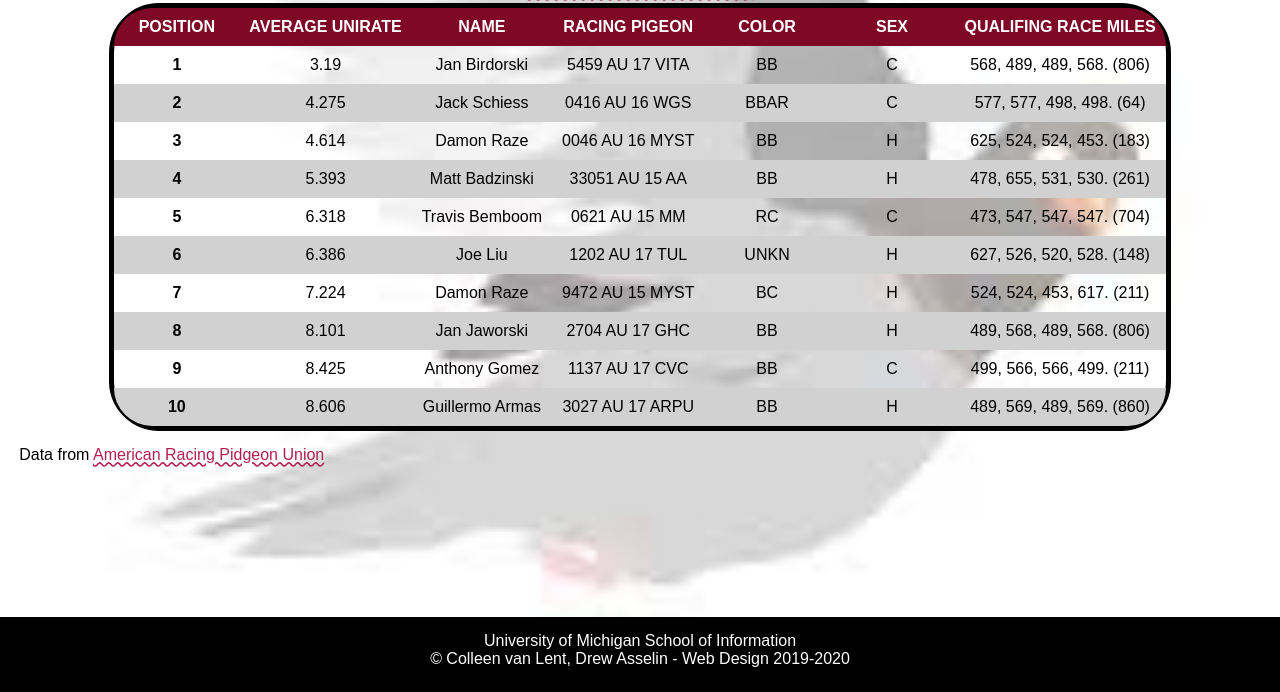
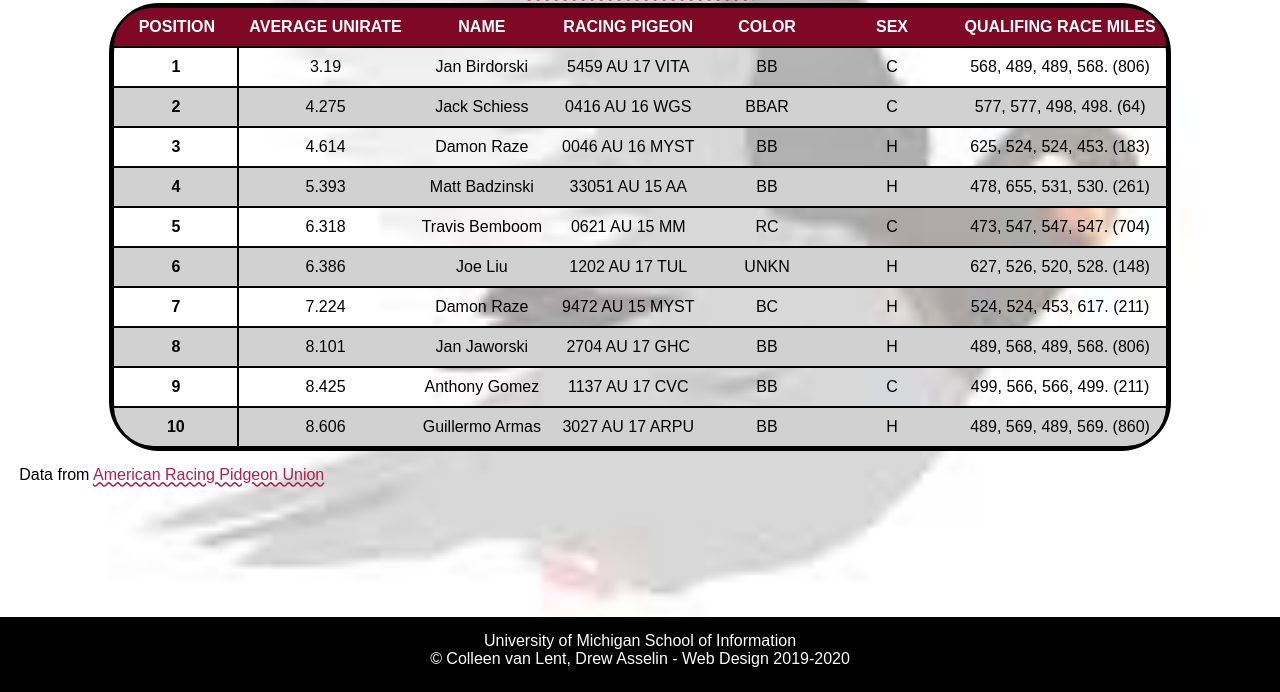
Before and after one commit to tcarvette/homework4-2021, a plain HTML site: page index.html in a window 1280 px wide. Shown: the part 108-800 px from the top of the page. Drawn offline with Linux system fonts and the light colour scheme; a web font is replaced by a local one.

Commit message:
Add files via upload

```diff
--- a/css/style.css
+++ b/css/style.css
@@ -68,8 +68,8 @@ a{
 
 td{
   text-align:center;
+  border-top:2px solid black;
   padding:10px;
-  border-top:2px #000000;
 }
 
 
@@ -85,8 +85,8 @@ td{
 }
 
 .rowhead{
-  border-top:2px #000000;
-  border-right:2px #000000;
+  border-top:2px solid black;
+  border-right:2px solid black;
   padding:10px;
 }
 
```
